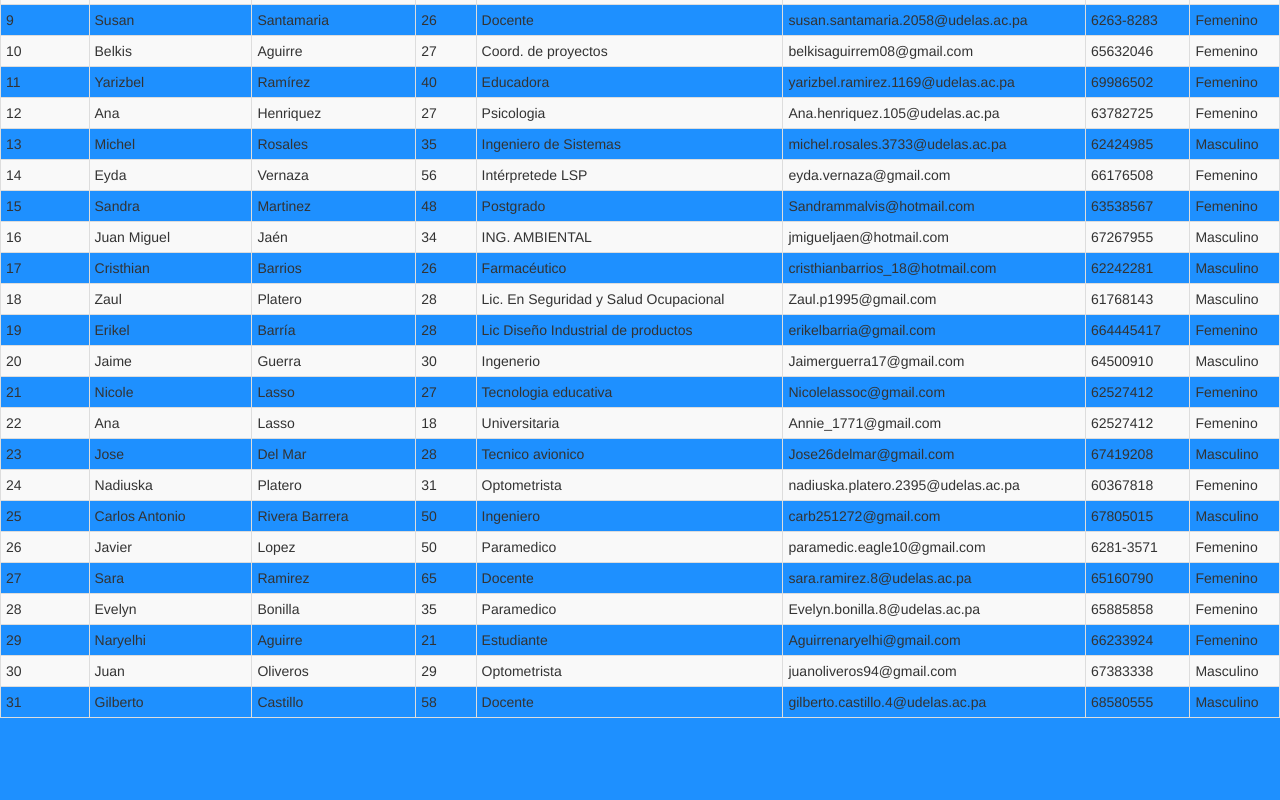
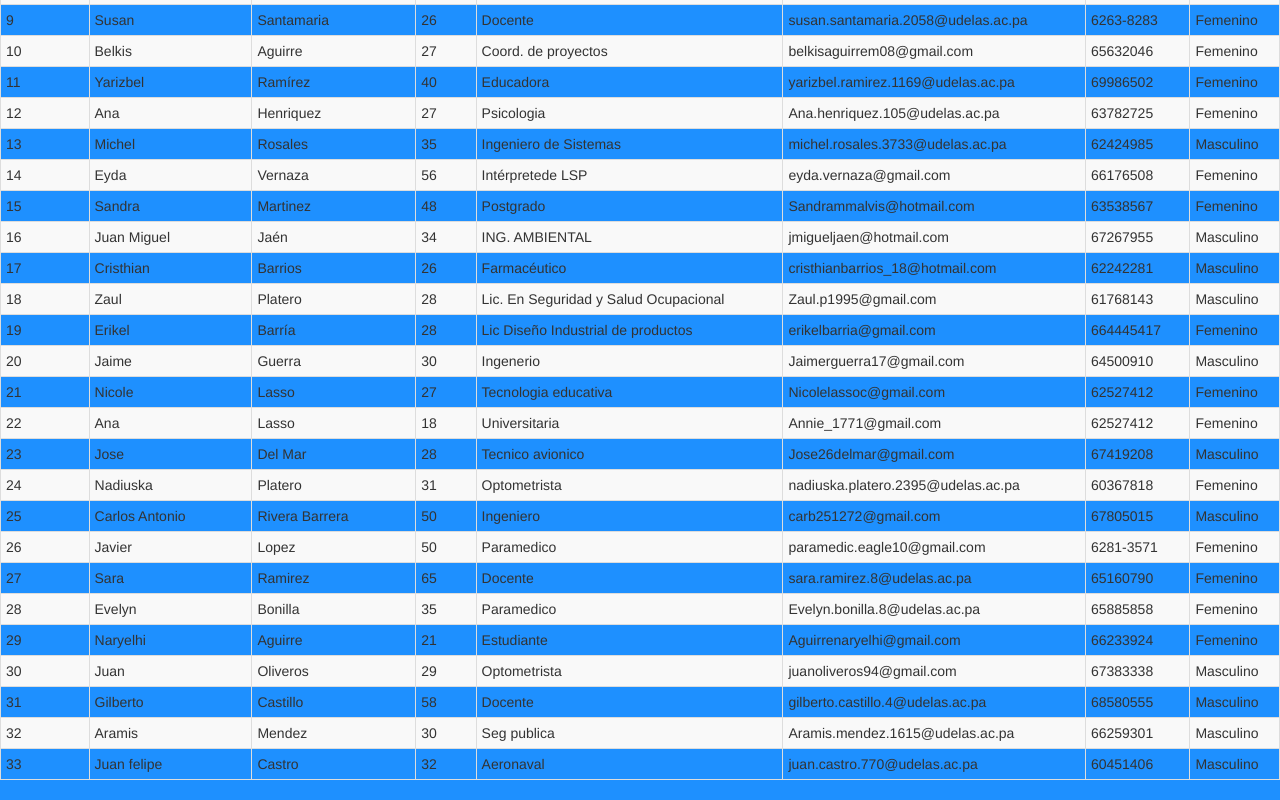
Before and after one commit to Michprosal003/udelas-formulario-inscripcion, a plain HTML site: page tabla.html in a window 1280 px wide. Shown: the part 311-1111 px from the top of the page. Before the commit the page ends 1049 px from the top, so only its background shows below. Drawn offline with nearby package versions, Linux system fonts and the light colour scheme.

Commit message:
Update tabla.html

```diff
--- a/tabla.html
+++ b/tabla.html
@@ -447,6 +447,31 @@
 
                                                 <!--------------------->
 
+     <td>32</td>
+                                                <td>Aramis</td>
+                                                <td>Mendez</td>
+                                                <td>30</td>
+                                                <td>Seg publica</td>
+                                                <td>Aramis.mendez.1615@udelas.ac.pa</td>
+                                                <td>66259301</td>
+                                                <td>Masculino</td>
+                                                </tr>
+
+                                                <!--------------------->
+
+      <td>33</td>
+                                                <td>Juan felipe</td>
+                                                <td>Castro</td>
+                                                <td>32</td>
+                                                <td>Aeronaval</td>
+                                                <td>juan.castro.770@udelas.ac.pa</td>
+                                                <td>60451406</td>
+                                                <td>Masculino</td>
+                                                </tr>
+
+                                                <!--------------------->
+
+
 
 
 
```
